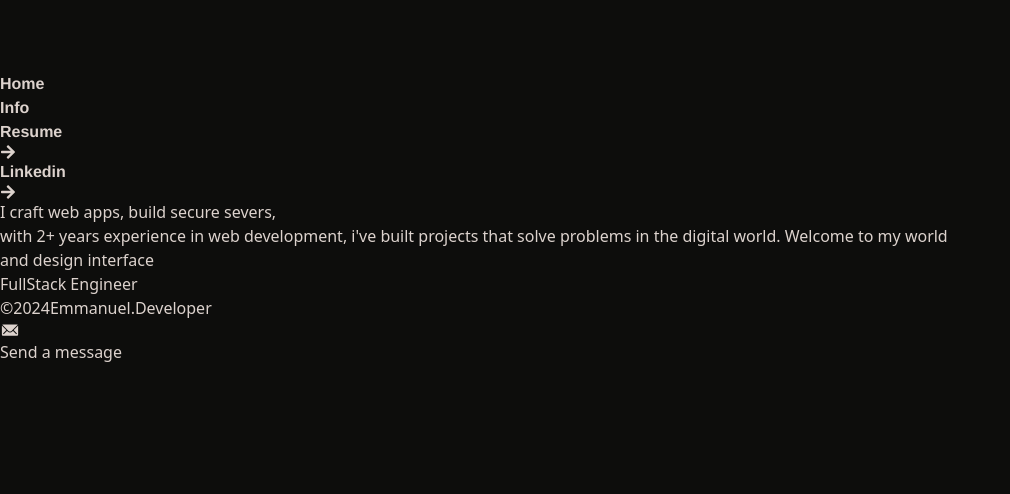
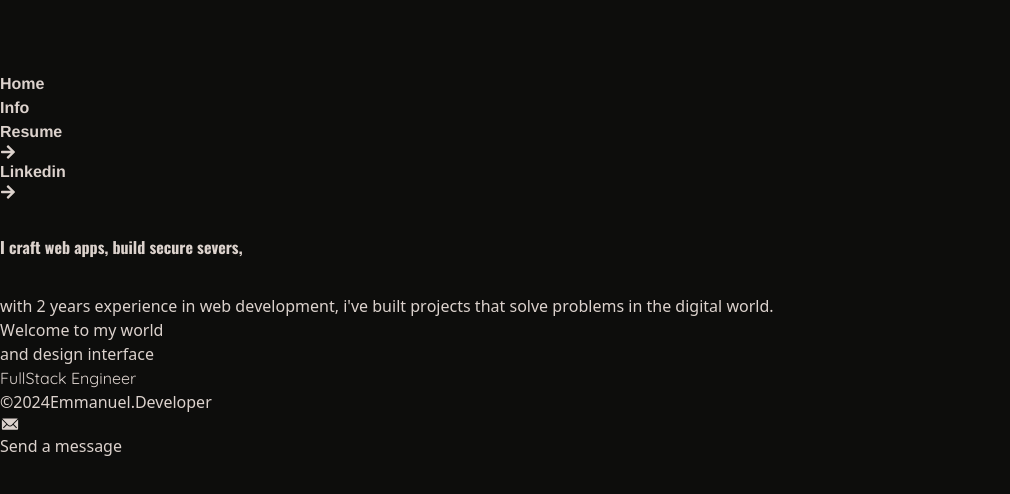
Before and after one commit to Lordmaryo/portfolio, a React (Vite) app: page / in a window 1280 px wide. Shown: the top 494 px of the page, without its empty margins (0-1010 px from the left). Built offline with nearby package versions, Linux system fonts and the light colour scheme; a web font is replaced by a local one.

Commit message:
Gsap: add animation to hero

```diff
--- a/src/App.tsx
+++ b/src/App.tsx
@@ -28,7 +28,7 @@ const App = () => {
         })
         .to("#intro-slider", {
           yPercent: "-200",
-          duration: 0.5,
+          duration: .8,
           opacity: 0.5,
         });
     }, comp);
--- a/src/Components/NavBar.tsx
+++ b/src/Components/NavBar.tsx
@@ -15,7 +15,7 @@ const NavBar = () => {
         y: "+=200",
         opacity: 0,
         duration: .5,
-        delay: 3.5,
+        delay: 3.6,
         stagger: 0.1,
       }).to(["#nav-1", "#nav-2", "#nav-3", "#nav-4"], {
         opacity: 1,
--- a/src/Page/Hero.tsx
+++ b/src/Page/Hero.tsx
@@ -1,27 +1,78 @@
+import gsap from "gsap";
+import { useEffect } from "react";
 import { IoIosMail } from "react-icons/io";
+import SplitType from "split-type";
 
 const Hero = () => {
+  useEffect(() => {
+    const split1 = new SplitType("#target-1", {
+      types: "chars",
+      charClass: "char1",
+    });
+    const split2 = new SplitType("#target-2", {
+      types: "chars",
+      charClass: "char2",
+    });
+    const split3 = new SplitType("#target-4", {
+      types: "chars",
+      charClass: "char4",
+    });
+
+    gsap.to(".char1", {
+      y: 0,
+      duration: 0.1,
+      delay: 3.6,
+      stagger: 0.01,
+    });
+
+    gsap.to(".char2", {
+      y: 0,
+      duration: 0.5,
+      delay: 3.6,
+      stagger: 0.001,
+    });
+  }, []);
+
+  gsap.to(".char4", {
+    y: 0,
+    duration: 0.5,
+    delay: 3.6,
+    stagger: 0.1,
+  });
+
+  //TODO: animate "fullstack engineer"
   return (
-    <div className="bg-[#345b48] h-[100vh] pt-32 sm:pt-28 px-5">
-      <div className="text-right space-y-5">
-        <h1 className="text-2xl uppercase md:text-3xl lg:text-5xl font-bold">
+    <div className="bg-[#345b48] h-[100vh] pt-40 sm:pt-28 px-5">
+      <div className="text-right">
+        <h1
+          className="oswald-font text-2xl py-5 uppercase md:text-3xl lg:text-5xl font-bold"
+          id="target-1"
+        >
           I craft web apps, build secure severs,
         </h1>
-        <p className="hidden md:block text-sm font-bold w-[300px] text-left ml-5 items-center">
-          with 2+ years experience in web development, i've built projects that
-          solve problems in the digital world. Welcome to my world
-        </p>
-        <p className="bg-[#dcd2cd] pr-0 mr-0 sm:py-4 sm:px-5 text-[#345b48] inline-block text-lg sm:text-2xl md:text-3xl lg:text-5xl font-semibold">
-          and design interface
-        </p>
-        <p className="text-lg sm:text-2xl md:mt-28 md:text-4xl lg:text-2xl">
+        <div className="flex flex-row justify-between items-center">
+          <p
+            className="hidden md:block text-sm font-bold w-[400px] text-left ml-5 items-center p-5"
+            id="target-2"
+          >
+            with 2 years experience in web development, i've built projects that
+            solve problems in the digital world.{<br />} Welcome to my world
+          </p>
+          <p className="bg-[#dcd2cd] sm:py-4 sm:px-5 text-[#345b48] inline-block text-lg sm:text-2xl md:text-3xl lg:text-5xl font-semibold">
+            and design interface
+          </p>
+        </div>
+        <p
+          className="quicksand-font text-lg sm:text-2xl md:text-4xl lg:text-2xl"
+          id="target-4"
+        >
           FullStack Engineer
         </p>
       </div>
 
-      <div className="flex flex-row justify-between gap-5 items-center mt-[5rem] md:mt-[9rem]">
+      <div className="flex flex-row justify-between items-center mb-10 md:mt-[7rem]">
         <div className="invisible sm:visible">©2024Emmanuel.Developer</div>
-        <button className="flex flex-nowrap flex-row items-center gap-4 bg-[#dcd2cd] text-[#345b48] py-2 px-10 mx-auto">
+        <button className="flex flex-nowrap flex-row items-center gap-4 bg-[#dcd2cd] text-[#345b48] py-2 px-10">
           <IoIosMail size={20} />
           <span>Send a message</span>
         </button>
--- a/src/index.css
+++ b/src/index.css
@@ -1,4 +1,6 @@
 @import url("https://fonts.googleapis.com/css2?family=Anton+SC&display=swap");
+@import url("https://fonts.googleapis.com/css2?family=Oswald:wght@200..700&display=swap");
+@import url("https://fonts.googleapis.com/css2?family=Oswald:wght@200..700&family=Quicksand:wght@300..700&display=swap");
 @tailwind base;
 @tailwind components;
 @tailwind utilities;
@@ -6,12 +8,29 @@
 :root {
   color: #dcd2cd;
   background-color: #0d0d0c;
+  scroll-behavior: smooth;
+  transition: all 0.5;
 }
 
 .anton-sc-regular {
   font-family: "Anton SC", sans-serif;
   font-weight: 400;
   font-style: normal;
+}
+
+.oswald-font {
+  font-family: "Oswald", sans-serif;
+  font-optical-sizing: auto;
+  font-weight: bold;
+  font-style: normal;
+}
+
+.quicksand-font {
+  font-family: "Quicksand", sans-serif;
+  font-optical-sizing: auto;
+  font-weight: 400;
+  font-style: normal;
+  transition: transform 0.5s;
 }
 
 /* .transparent-text {
@@ -23,3 +42,22 @@
   font-family: Helvetica, Arial, sans-serif;
   font-weight: 600;
 }
+
+.char1 {
+  transform: translateY(115px);
+  transition: transform 0.5s;
+}
+
+.char2 {
+  transform: translateY(115px);
+  transition: transform 0.2s;
+}
+
+#target-2 {
+  clip-path: polygon(0 0, 100% 0, 100% 100%, 0% 100%);
+}
+
+#target-1 {
+  clip-path: polygon(0 0, 100% 0, 100% 100%, 0% 100%);
+  line-height: 5.9rem;
+}
```
